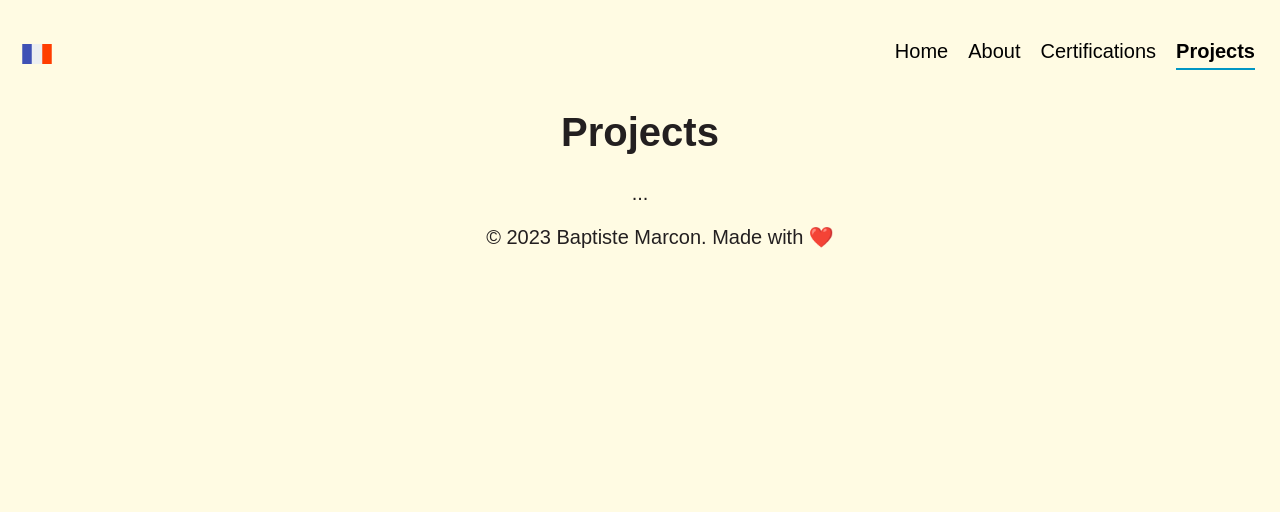
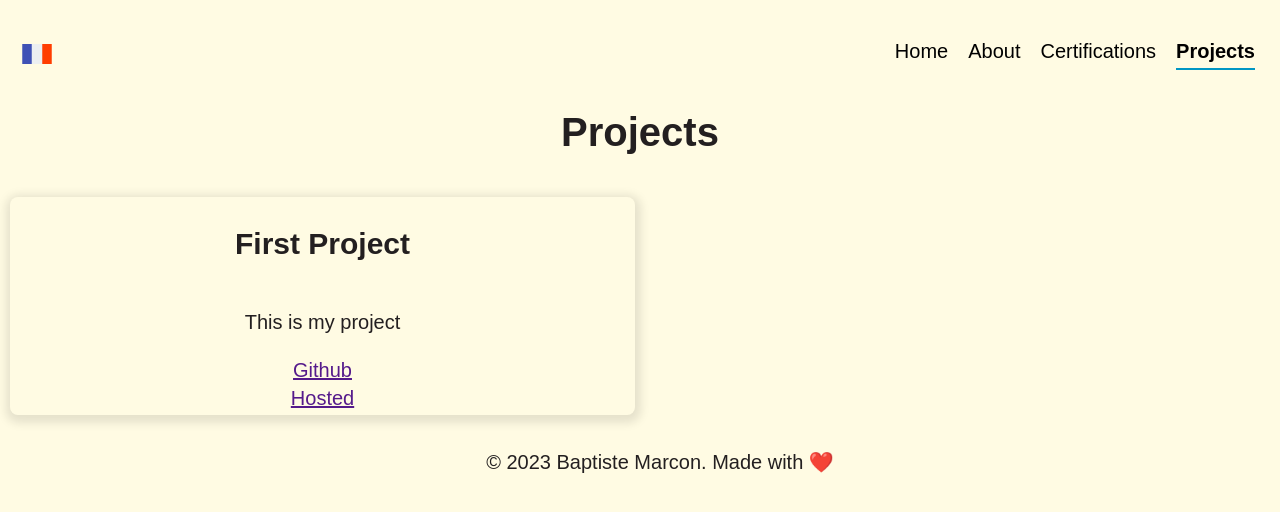
Before and after one commit to baptistemcn/personnal-website, a React (Vite) app: page /en/ in a window 1280 px wide. Both pictures are taken after a click on the item "Projects". Shown: the top 512 px of the page. Built offline with nearby package versions, Linux system fonts and the light colour scheme.

Commit message:
feat(project): design component first round

```diff
--- a/src/components/index.ts
+++ b/src/components/index.ts
@@ -3,4 +3,5 @@ export { Certificate } from "./certificate/Certificate";
 export { Experience } from "./experience/Experience";
 export { Footer } from "./footer/Footer";
 export { Header } from "./header/Header";
+export { Project } from "./project/Project";
 export { Wrapper } from "./wrapper/Wrapper";
--- /dev/null
+++ b/src/components/project/Project.tsx
@@ -0,0 +1,12 @@
+import "./project.css";
+
+export const Project = () => {
+  return (
+    <article className="project">
+      <h2>First Project</h2>
+      <p>This is my project</p>
+      <a href="">Github</a>
+      <a href="">Hosted</a>
+    </article>
+  );
+};
--- /dev/null
+++ b/src/components/project/project.css
@@ -0,0 +1,12 @@
+.project {
+  display: flex;
+  flex-direction: column;
+  align-items: center;
+  gap: 5px;
+  width: 100%;
+  margin: 15px 0;
+  padding: 5px;
+  text-align: center;
+  border-radius: 8px;
+  box-shadow: 1px 3px 10px 5px rgba(0, 0, 0, 0.1);
+}
--- a/src/pages/projects/Projects.tsx
+++ b/src/pages/projects/Projects.tsx
@@ -1,4 +1,6 @@
 import { useTranslation } from "react-i18next";
+
+import { Project } from "../../components";
 
 import "./projects.css";
 
@@ -6,9 +8,11 @@ export const Projects = () => {
   const { t } = useTranslation();
 
   return (
-    <div className="project">
+    <div className="projects">
       <h1>{t("projects.title")}</h1>
-      <p>...</p>
+      <div>
+        <Project />
+      </div>
     </div>
   );
 };
--- a/src/pages/projects/projects.css
+++ b/src/pages/projects/projects.css
@@ -1,7 +1,20 @@
-.project > h1 {
+.projects > h1 {
   text-align: center;
 }
 
-.project > p {
-  text-align: center;
+.projects > div {
+  display: grid;
+  grid-template-columns: 1fr;
+  grid-template-rows: auto;
+  grid-template-areas: ".";
+  justify-items: center;
 }
+
+@media (min-width: 767.98px) {
+  .projects > div {
+    display: grid;
+    grid-template-columns: 1fr 1fr;
+    gap: 0 20px;
+    grid-template-areas: ". .";
+  }
+}
```
